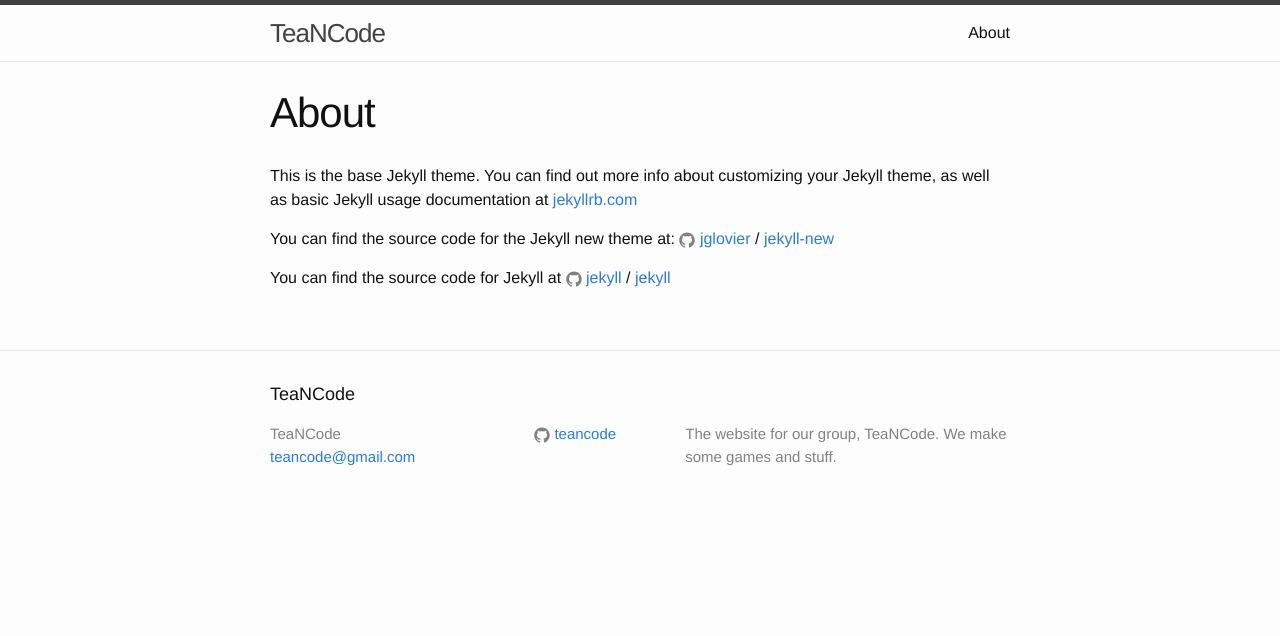
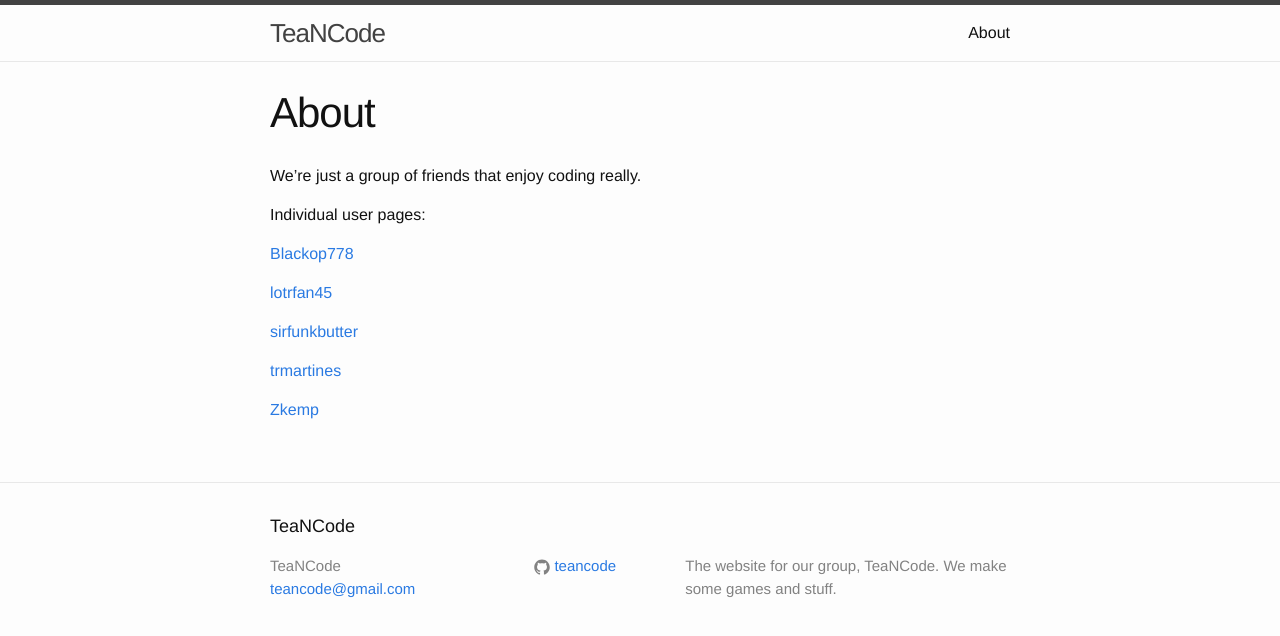
Before and after one commit to TeaNCode/TeaNCode.github.io, a Jekyll site: the page built from about/index.md, in a window 1280 px wide. Shown: the top 636 px of the page. Built offline with Jekyll 4.4.1, drawn with Linux system fonts in a browser that asks for light colours.

Commit message:
Cleaned some stuff up

```diff
--- a/_posts/2016-03-28-defenders-of-space-start.markdown
+++ b/_posts/2016-03-28-defenders-of-space-start.markdown
@@ -1,10 +1,11 @@
 ---
 layout: post
 title:  "Starting Defenders of Space"
-date:   2016-02-28 21:32:22 -0600
+date:   2016-02-29 22:34:08 -0600
 categories: projects update
 ---
 Our free to play game, Defenders of Space is coming along nicely. It it's current state it isn't much more than a Space Invaders clone with a Galaga coat of paint.
 We plan on making it a game of it's own, with an upgrades store, multiple levels, and powerups.
+
 It is functioning in it's current form and has support for 1 or 2 players. You can see the repository [here](https://github.com/TeaNCode/Defender-of-Space).
 We do plan on uploading a playable applet to the website.
--- a/about/index.md
+++ b/about/index.md
@@ -4,12 +4,16 @@
 permalink: /about/
 ---
 
-This is the base Jekyll theme. You can find out more info about customizing your Jekyll theme, as well as basic Jekyll usage documentation at [jekyllrb.com](http://jekyllrb.com/)
+We're just a group of friends that enjoy coding really.
 
-You can find the source code for the Jekyll new theme at:
-{% include icon-github.html username="jglovier" %} /
-[jekyll-new](https://github.com/jglovier/jekyll-new)
+Individual user pages:
 
-You can find the source code for Jekyll at
-{% include icon-github.html username="jekyll" %} /
-[jekyll](https://github.com/jekyll/jekyll)
+[Blackop778](http://teancode.github.io/about/blackop778)
+
+[lotrfan45](http://teancode.github.io/about/lotrfan45)
+
+[sirfunkbutter](http://teancode.github.io/about/sirfunkbutter)
+
+[trmartines](http://teancode.github.io/about/trmartines)
+
+[Zkemp](http://teancode.github.io/about/zkemp)
```
Also changed, not shown: about/zkemp/index.md (+1 -1 lines).
